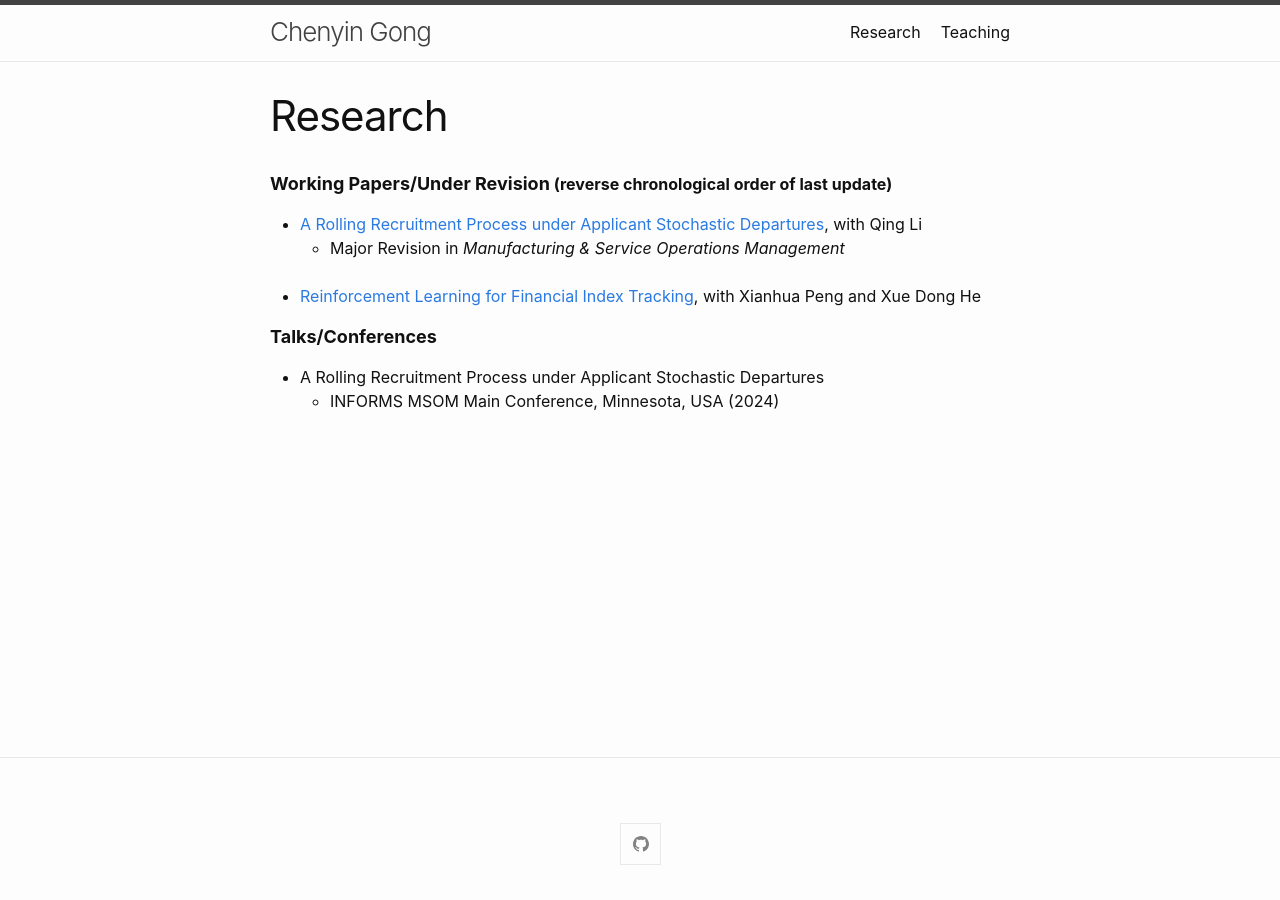
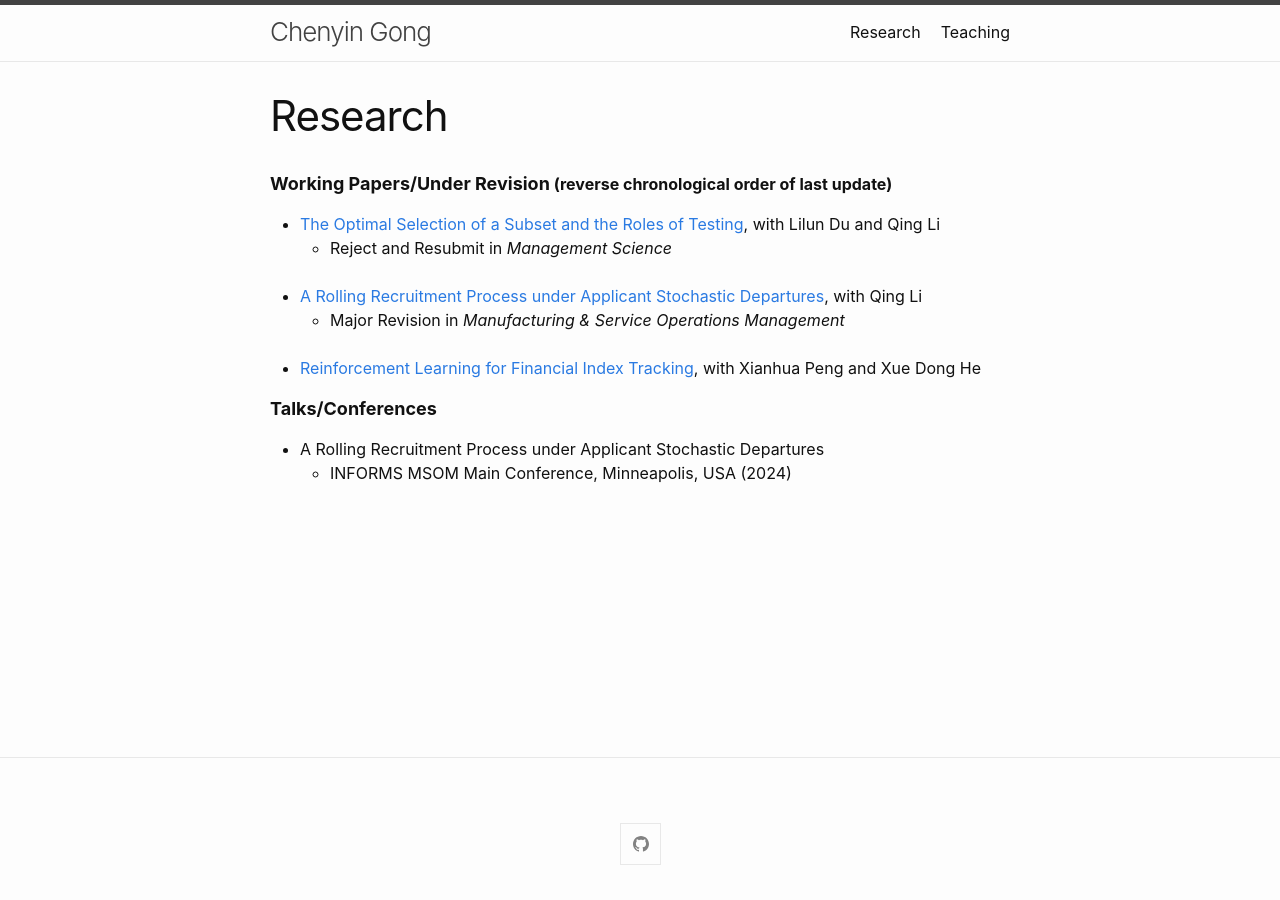
Before and after one commit to chenyingong/chenyingong.github.io, a Jekyll site: the page built from research.md, in a window 1280 px wide. Built offline with Jekyll 4.4.1, drawn with Linux system fonts in a browser that asks for light colours.

Commit message:
info updates

```diff
--- a/research.md
+++ b/research.md
@@ -6,6 +6,10 @@ permalink: /research/
 
 **<font size=4>Working Papers/Under Revision</font> <font size=3>(reverse chronological order of last update)</font>**
 
+* [The Optimal Selection of a Subset and the Roles of Testing](https://ssrn.com/abstract=5277727), with Lilun Du and Qing Li
+  * Reject and Resubmit in *Management Science*
+<br />
+<br />
 * [A Rolling Recruitment Process under Applicant Stochastic Departures](https://ssrn.com/abstract=4787415), with Qing Li
   * Major Revision in *Manufacturing & Service Operations Management*
 <br />
@@ -15,6 +19,6 @@ permalink: /research/
 **<font size=4>Talks/Conferences</font>**
 
 * A Rolling Recruitment Process under Applicant Stochastic Departures
-  * INFORMS MSOM Main Conference, Minnesota, USA (2024)
+  * INFORMS MSOM Main Conference, Minneapolis, USA (2024)
 <br />
 <br />
```
